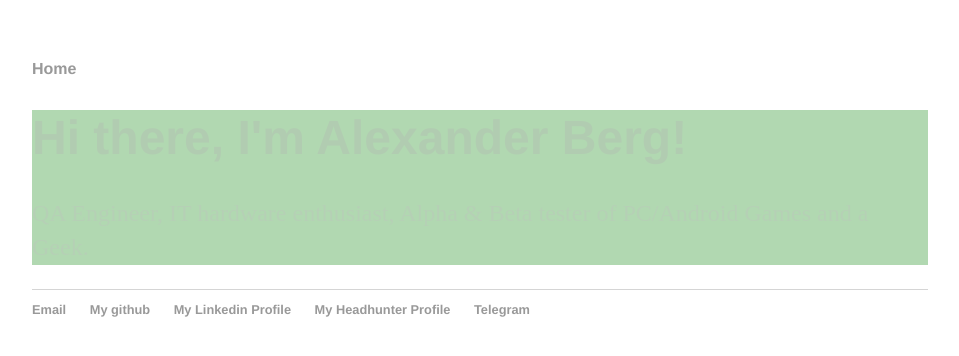
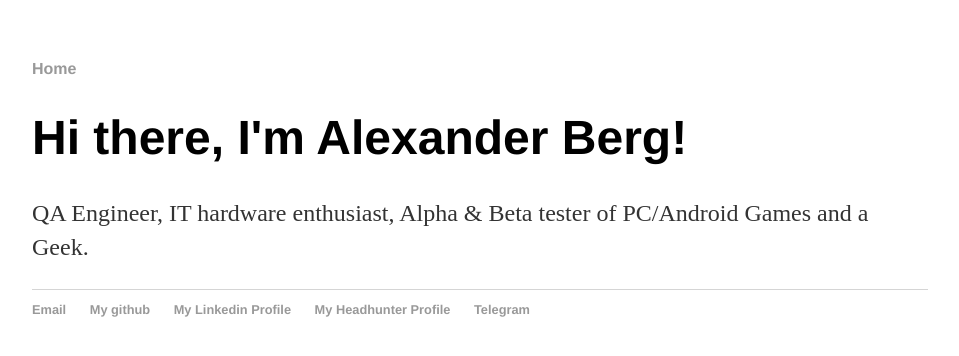
Before and after one commit to Alexander-Berg/alexander-berg.github.io, a Jekyll site: the page built from index.html, in a window 1280 px wide. Shown: the top 356 px of the page, without its empty margins (160-1119 px from the left). Built offline with Jekyll 4.4.1, drawn with Linux system fonts in a browser that asks for light colours.

Commit message:
Update main.css

```diff
--- a/css/main.css
+++ b/css/main.css
@@ -1,7 +1,3 @@
-div {
-  background-color: green;
-  opacity: 0.3;
-}
 body {
     margin: 60px auto;
     width: 70%;
```
